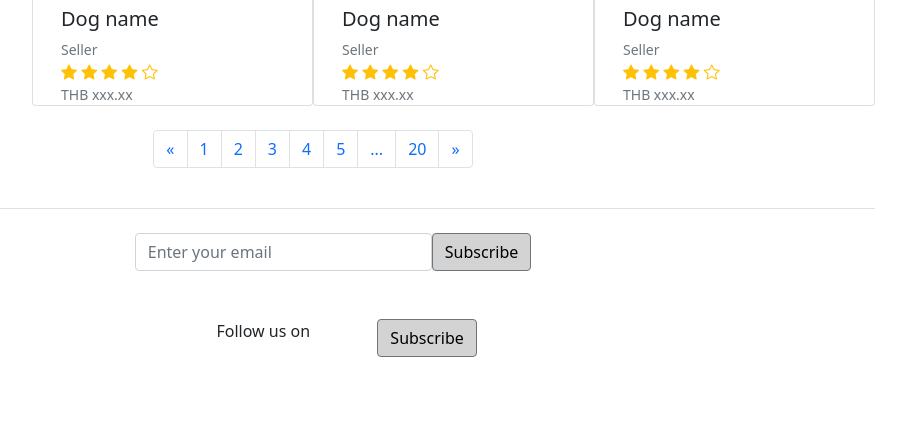
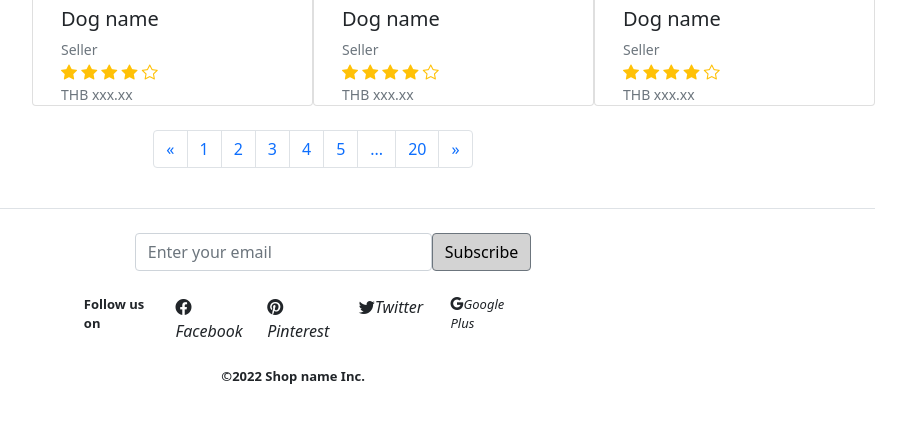
Before and after one commit to SoStellar/DII_M4_Bootstrap, a plain HTML site: page index.html in a window 1280 px wide. Shown: the part 1406-1828 px from the top of the page, without its empty margins (277-1183 px from the left). Drawn offline with nearby package versions, Linux system fonts and the light colour scheme.

Commit message:
exercise all done

```diff
--- a/index.html
+++ b/index.html
@@ -290,15 +290,28 @@
                     </div>
                 </div>
             </div>
-            <div class=" d-flex justify-content-center px-4 py-4">
-                <div class="row">
-                    <div class="col-10 p-0">
-                        Follow us on
-                    </div>
-                    <div class="col-2 p-0">
-                        <button class="btn btn-secondary" style="color: black; background-color: lightgray;" type="submit">Subscribe</button>
-                    </div>
+            <div class="row d-flex justify-content-center px-10">
+                <div class="col-1">
+                    <div style="font-size:small; font-weight: bold;">Follow us on</div>
                 </div>
+                <div class="col-1">
+                    <div><i class="bi bi-facebook">Facebook</i></div>
+                </div>
+                <div class="col-1">
+                    <div><i class="bi bi-pinterest">Pinterest</i></div>
+                </div>
+                <div class="col-1">
+                    <div><i class="bi bi-twitter">Twitter</i></div>
+                </div>
+                <div class="col-1">
+                    <div style="font-size: small;"><i class="bi bi-google">Google Plus</i></div>
+                </div>
+            </div>
+            <div class="row d-flex justify-content-center px-10 py-4">
+                <div class="col-2">
+                    <div style="font-size:small; font-weight: bold;">&copy;2022 Shop name Inc.</div>
+                </div>
+
             </div>
         </div>
     </div>
```
